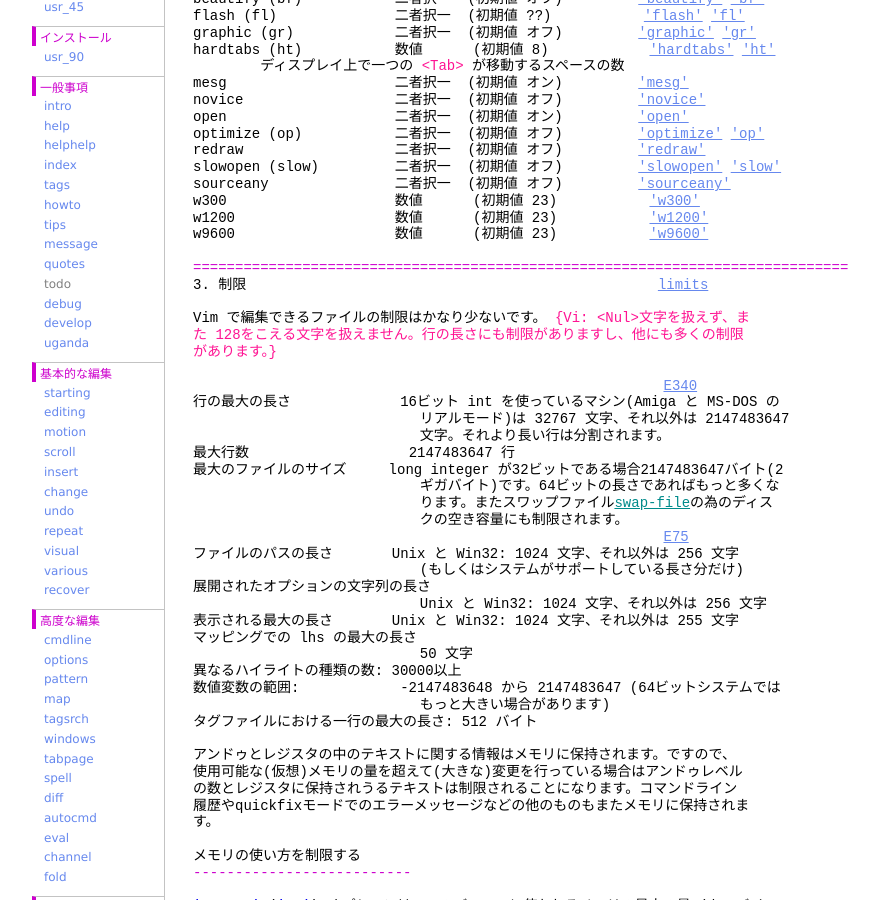
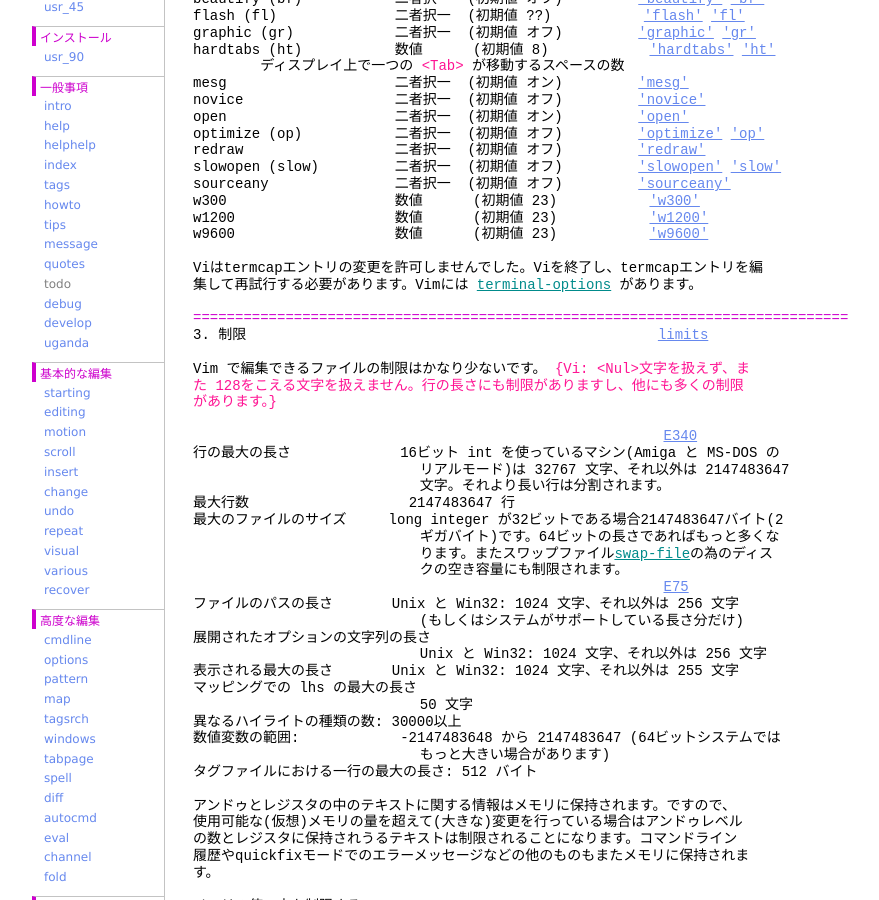
Before and after one commit to vim-jp/vimdoc-ja, a Jekyll site: the page built from vi_diff.html, in a window 1280 px wide and 900 px high, scrolled down 1031 px. Shown: the whole window, without its empty margins (208-1087 px from the left). Built offline with Jekyll 4.4.1, drawn with Linux system fonts in a browser that asks for light colours; nearby versions of some CDN libraries; comment, search, counter and statistics services are not loaded; some of the changed text lies outside the part shown.

Commit message:
Generated by Travis JOB 2775.1
https://travis-ci.org/vim-jp/vimdoc-ja-working/builds/601668658

```diff
--- a/vi_diff.html
+++ b/vi_diff.html
@@ -3,7 +3,7 @@ layout: vimdoc
 helpname: 'vi_diff'
 ---
 <div id='vimCodeElement'>
-<a class="Constant" href="vi_diff.html" name="vi_diff.txt">vi_diff.txt</a>&nbsp;&nbsp; For&nbsp;<span class="Identifier">Vim バージョン 8.1.</span>&nbsp;&nbsp;Last change: 2019 Sep 27<br>
+<a class="Constant" href="vi_diff.html" name="vi_diff.txt">vi_diff.txt</a>&nbsp;&nbsp; For&nbsp;<span class="Identifier">Vim バージョン 8.1.</span>&nbsp;&nbsp;Last change: 2019 Oct 12<br>
 <br>
 <br>
 &nbsp;&nbsp;&nbsp;&nbsp;&nbsp;&nbsp;&nbsp;&nbsp;&nbsp;&nbsp;&nbsp;&nbsp;&nbsp;&nbsp;&nbsp;&nbsp;&nbsp;&nbsp;<span class="Identifier">VIMリファレンスマニュアル&nbsp;&nbsp;&nbsp;&nbsp;&nbsp;&nbsp; by Bram Moolenaar</span><br>
@@ -66,6 +66,9 @@ sourceany&nbsp;&nbsp;&nbsp;&nbsp;&nbsp;&nbsp;&nbsp;&nbsp;&nbsp;&nbsp;&nbsp;&nbsp
 w300&nbsp;&nbsp;&nbsp;&nbsp;&nbsp;&nbsp;&nbsp;&nbsp;&nbsp;&nbsp;&nbsp;&nbsp;&nbsp;&nbsp;&nbsp;&nbsp;&nbsp;&nbsp;&nbsp;&nbsp;数値&nbsp;&nbsp;&nbsp;&nbsp;&nbsp;&nbsp;(初期値 23)&nbsp;&nbsp;&nbsp;&nbsp;&nbsp;&nbsp;&nbsp;&nbsp;&nbsp;&nbsp;&nbsp;<a class="Constant" href="vi_diff.html#'w300'" name="'w300'">'w300'</a><br>
 w1200&nbsp;&nbsp;&nbsp;&nbsp;&nbsp;&nbsp;&nbsp;&nbsp;&nbsp;&nbsp;&nbsp;&nbsp;&nbsp;&nbsp;&nbsp;&nbsp;&nbsp;&nbsp; 数値&nbsp;&nbsp;&nbsp;&nbsp;&nbsp;&nbsp;(初期値 23)&nbsp;&nbsp;&nbsp;&nbsp;&nbsp;&nbsp;&nbsp;&nbsp;&nbsp;&nbsp;&nbsp;<a class="Constant" href="vi_diff.html#'w1200'" name="'w1200'">'w1200'</a><br>
 w9600&nbsp;&nbsp;&nbsp;&nbsp;&nbsp;&nbsp;&nbsp;&nbsp;&nbsp;&nbsp;&nbsp;&nbsp;&nbsp;&nbsp;&nbsp;&nbsp;&nbsp;&nbsp; 数値&nbsp;&nbsp;&nbsp;&nbsp;&nbsp;&nbsp;(初期値 23)&nbsp;&nbsp;&nbsp;&nbsp;&nbsp;&nbsp;&nbsp;&nbsp;&nbsp;&nbsp;&nbsp;<a class="Constant" href="vi_diff.html#'w9600'" name="'w9600'">'w9600'</a><br>
+<br>
+Viはtermcapエントリの変更を許可しませんでした。Viを終了し、termcapエントリを編<br>
+集して再試行する必要があります。Vimには&nbsp;<a class="Identifier" href="term.html#terminal-options">terminal-options</a>&nbsp;があります。<br>
 <br>
 <span class="PreProc">==============================================================================</span><br>
 3. 制限&nbsp;&nbsp;&nbsp;&nbsp;&nbsp;&nbsp;&nbsp;&nbsp;&nbsp;&nbsp;&nbsp;&nbsp;&nbsp;&nbsp;&nbsp;&nbsp;&nbsp;&nbsp;&nbsp;&nbsp;&nbsp;&nbsp;&nbsp;&nbsp;&nbsp;&nbsp;&nbsp;&nbsp;&nbsp;&nbsp;&nbsp;&nbsp;&nbsp;&nbsp;&nbsp;&nbsp;&nbsp;&nbsp;&nbsp;&nbsp;&nbsp;&nbsp;&nbsp;&nbsp;&nbsp;&nbsp;&nbsp;&nbsp;&nbsp;<a class="Constant" href="vi_diff.html#limits" name="limits">limits</a><br>
```
